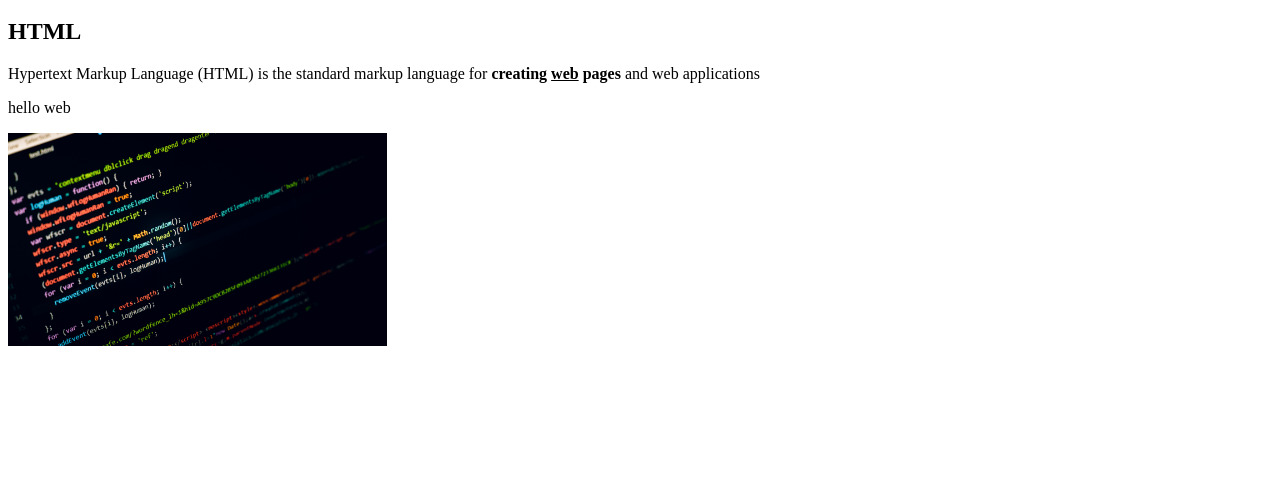
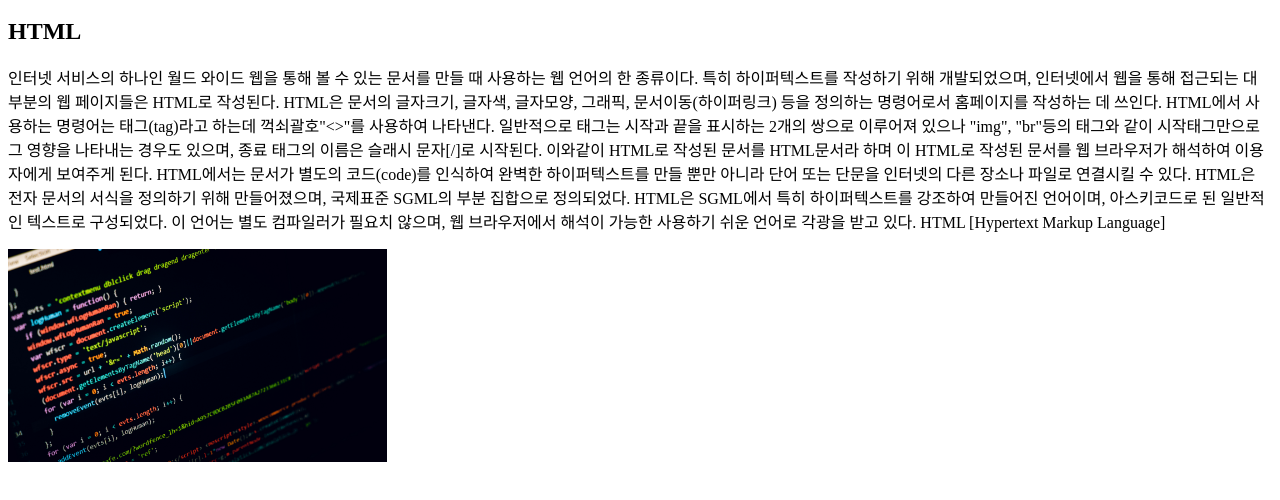
Before and after one commit to yhc7281/web1.html, a plain HTML site: page 1.html in a window 1280 px wide. Shown: the part 136-636 px from the top of the page. Drawn offline with Linux system fonts and the light colour scheme.

Commit message:
Add files via upload

```diff
--- a/1.html
+++ b/1.html
@@ -12,6 +12,13 @@
   <li><a href="3.html"target="_blank"> JavaScript</a></li>
 </ol>
 <h2>HTML</h2>
-<p>Hypertext Markup Language (HTML) is the standard markup language for <strong>creating <u>web</u> pages</strong> and web applications</p><p>hello web</P>
+<p>
+  인터넷 서비스의 하나인 월드 와이드 웹을 통해 볼 수 있는 문서를 만들 때 사용하는 웹 언어의 한 종류이다. 특히 하이퍼텍스트를 작성하기 위해 개발되었으며, 인터넷에서 웹을 통해 접근되는 대부분의 웹 페이지들은 HTML로 작성된다.
+
+  HTML은 문서의 글자크기, 글자색, 글자모양, 그래픽, 문서이동(하이퍼링크) 등을 정의하는 명령어로서 홈페이지를 작성하는 데 쓰인다. HTML에서 사용하는 명령어는 태그(tag)라고 하는데 꺽쇠괄호"<>"를 사용하여 나타낸다. 일반적으로 태그는 시작과 끝을 표시하는 2개의 쌍으로 이루어져 있으나 "img", "br"등의 태그와 같이 시작태그만으로 그 영향을 나타내는 경우도 있으며, 종료 태그의 이름은 슬래시 문자[/]로 시작된다. 이와같이 HTML로 작성된 문서를 HTML문서라 하며 이 HTML로 작성된 문서를 웹 브라우저가 해석하여 이용자에게 보여주게 된다. HTML에서는 문서가 별도의 코드(code)를 인식하여 완벽한 하이퍼텍스트를 만들 뿐만 아니라 단어 또는 단문을 인터넷의 다른 장소나 파일로 연결시킬 수 있다.
+
+  HTML은 전자 문서의 서식을 정의하기 위해 만들어졌으며, 국제표준 SGML의 부분 집합으로 정의되었다. HTML은 SGML에서 특히 하이퍼텍스트를 강조하여 만들어진 언어이며, 아스키코드로 된 일반적인 텍스트로 구성되었다. 이 언어는 별도 컴파일러가 필요치 않으며, 웹 브라우저에서 해석이 가능한 사용하기 쉬운 언어로 각광을 받고 있다.
+ HTML [Hypertext Markup Language]
+</P>
 <img src="html.jpg" width="30%">
 </body>
```
Also changed, not shown: index.html (+1 -1 lines).
